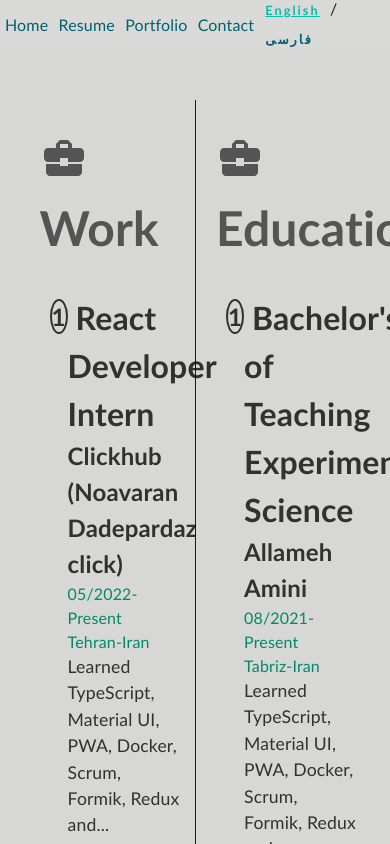
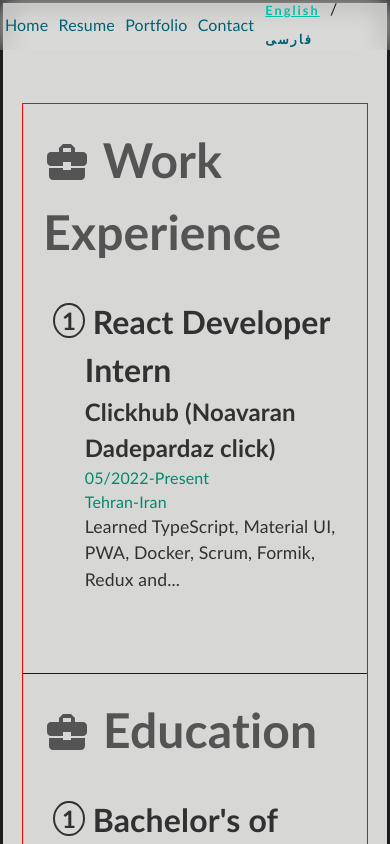
Before and after one commit to sina-olfati/sina-olfati-site, a React (Create React App) app: page /resume in a window 390 px wide. Shown: the top 844 px of the page. Built offline with nearby package versions, Linux system fonts and the light colour scheme; a web font is replaced by a local one.

Commit message:
Resume: Work: made the cards responsive

```diff
--- a/src/components/resume/Work.css
+++ b/src/components/resume/Work.css
@@ -1,13 +1,12 @@
-.work-container {
+.work-container { border: solid;
     background-color: #d7d7d6;
-    /* width: 100vw; */
     display: flex;
     justify-content: center;
     align-items: center;
 }
 
 .work-items{
-    /* border: solid 1px; */
+    border: solid 1px red;
     width: 90%;
     display: flex;
     flex-direction: row;
@@ -97,3 +96,18 @@
 .border {
     border-left: solid 1px;
 }
+
+
+@media only screen and (max-width: 1100px) {
+    .work-items{
+        flex-direction: column;
+        align-items: center;
+    }
+    .work-work {
+        width: 100%;
+    }
+    .border {
+        border-left: none;
+        border-top: solid 1px;
+    }
+}
--- a/src/components/resume/Work.tsx
+++ b/src/components/resume/Work.tsx
@@ -31,7 +31,7 @@ const Work = () => {
       <div className='work-container'>
         <div className='work-items'>
           <div className='work-work'>
-            <h1><BusinessCenterIcon style={{fontSize: '3rem', position: "relative", top: "8px"}} /> Work</h1>
+            <h1><BusinessCenterIcon style={{fontSize: '3rem', position: "relative", top: "8px"}} /> Work Experience</h1>
             <div className='work-work-one'>
               <div className='div-one'>1</div>
 
```
